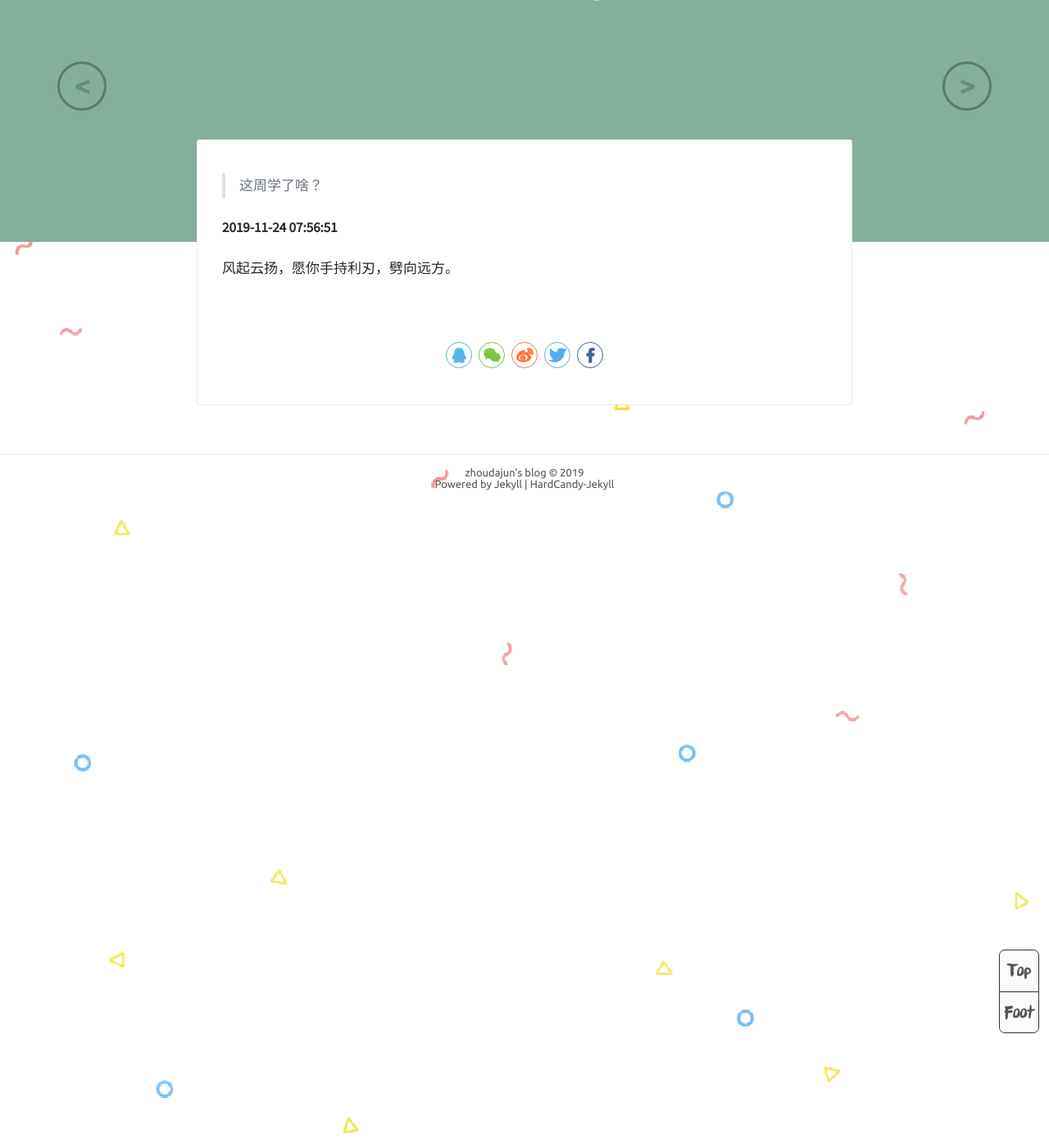
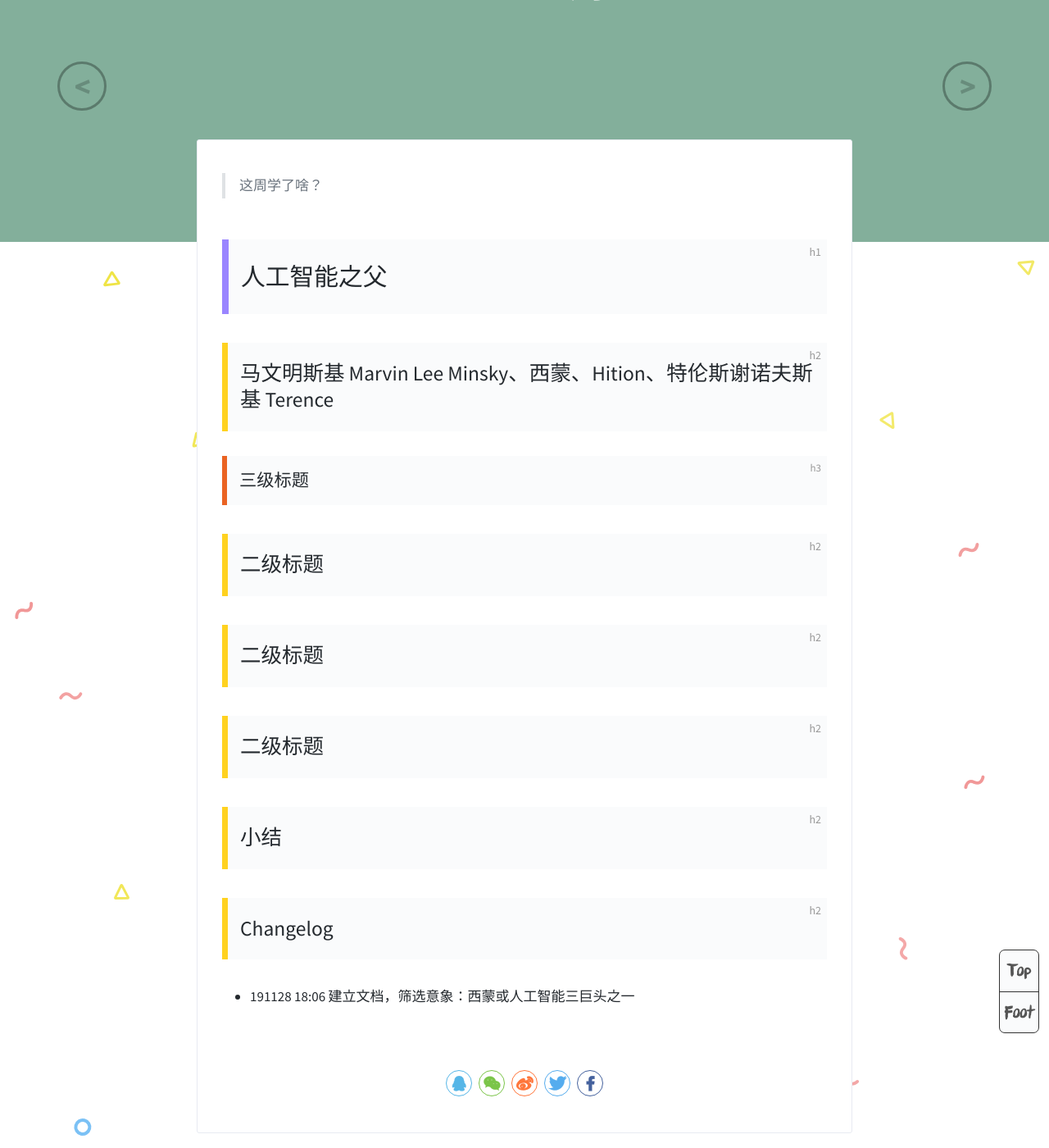
Before and after one commit to zhoudajun/zhoudajun.github.io, a Jekyll site: the page built from _posts/2019-12-1-w48-weekly.md, in a window 1280 px wide and 1400 px high, scrolled down 330 px. Shown: the whole window at 82% size. Built offline with Jekyll 4.4.1, drawn with Linux system fonts in a browser that asks for light colours; comment, search, counter and statistics services are not loaded.

Commit message:
Update 2019-12-1-w48-weekly.md

```diff
--- a/_posts/2019-12-1-w48-weekly.md
+++ b/_posts/2019-12-1-w48-weekly.md
@@ -17,6 +17,20 @@ tags: log
 
 
 
-**2019-11-24 07:56:51**
+# 人工智能之父
 
-风起云扬，愿你手持利刃，劈向远方。
+## 马文明斯基 Marvin Lee Minsky、西蒙、Hition、特伦斯谢诺夫斯基 Terence
+
+### 三级标题
+
+## 二级标题
+
+## 二级标题
+
+## 二级标题
+
+## 小结
+
+## Changelog
+
+- 191128 18:06 建立文档，筛选意象：西蒙或人工智能三巨头之一
```
